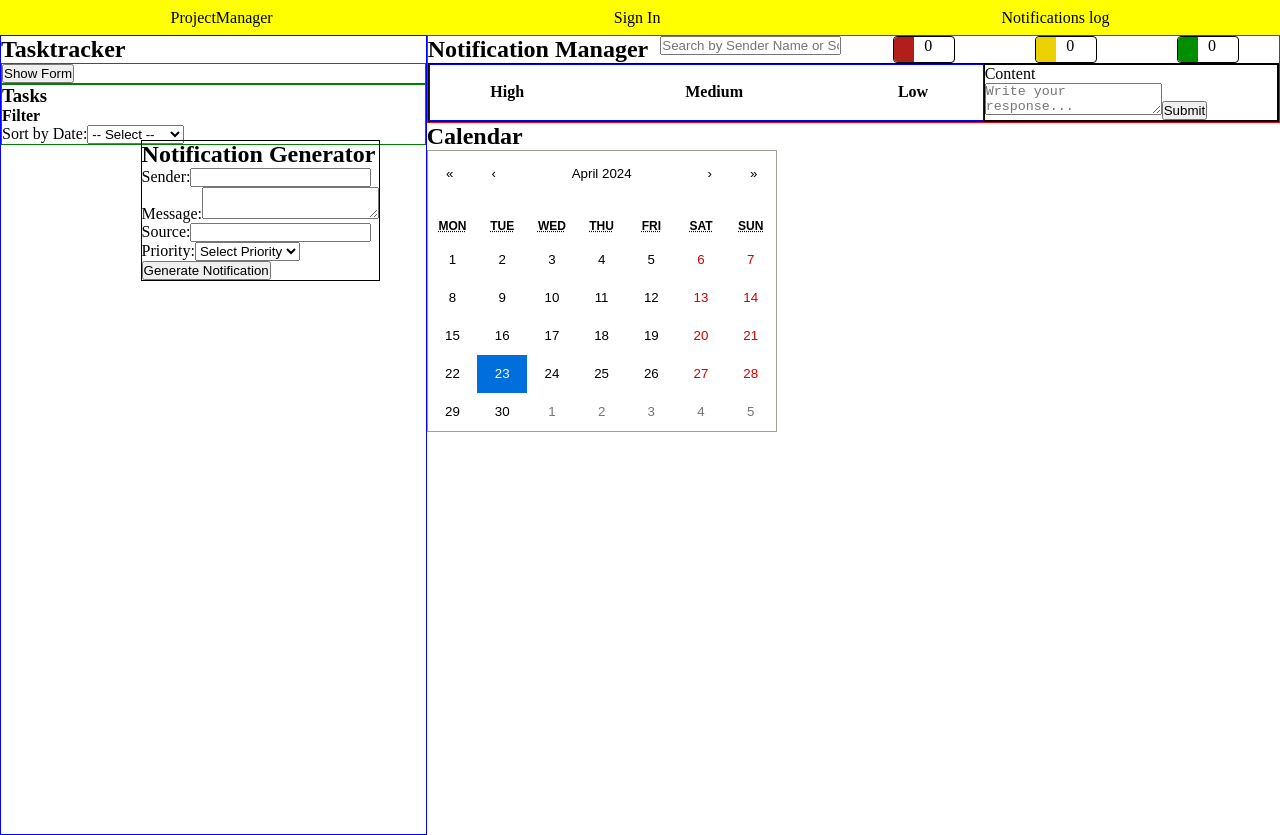
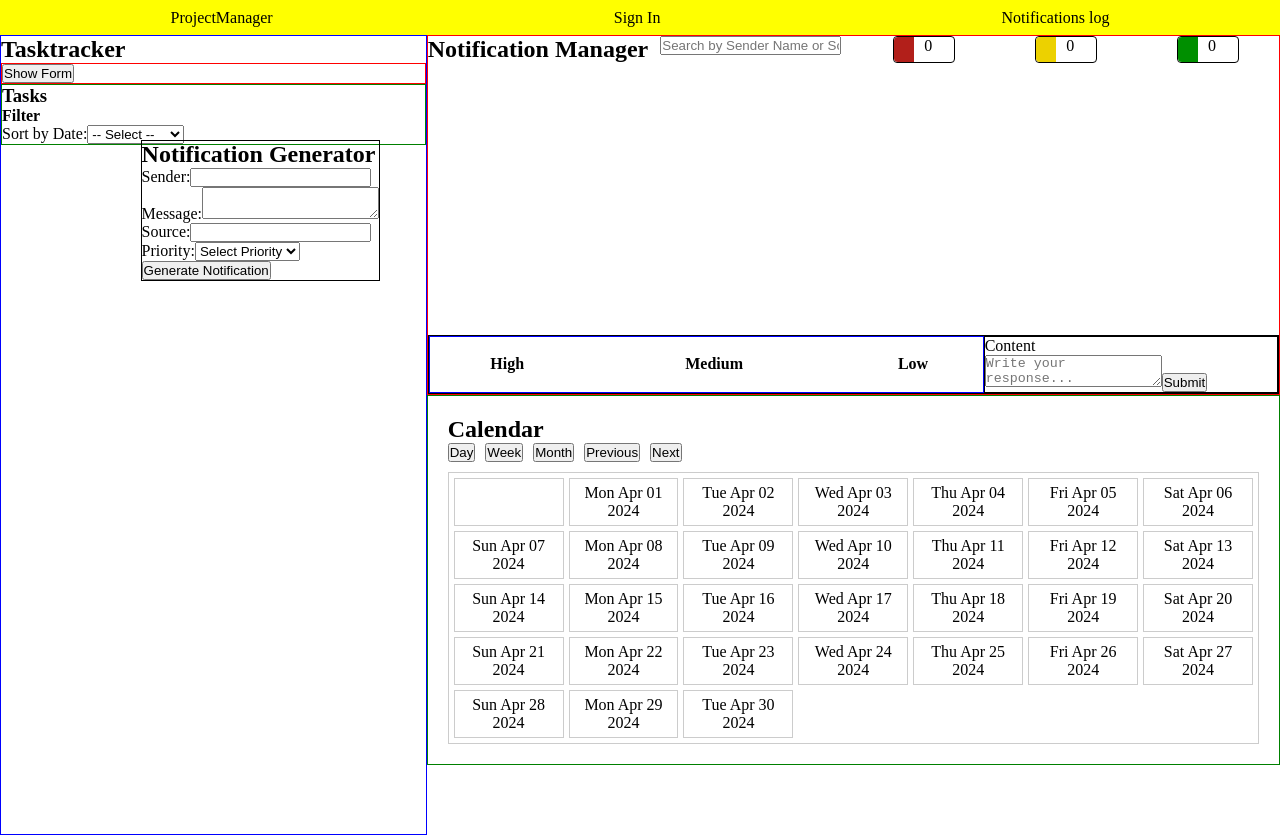
Before and after one commit to EdGitDonald/NotProject, a React (Vite) app: page / in a window 1280 px wide. Built offline with nearby package versions, Linux system fonts and the light colour scheme.

Commit message:
Calendar added next and previous

```diff
--- a/src/Components/Calendar/Calendar.css
+++ b/src/Components/Calendar/Calendar.css
@@ -1,3 +1,39 @@
 .calendar-container{
     border: 1px solid green;
 }
+
+.calendar-container {
+    width: auto;
+    margin: 0 auto;
+    padding: 20px;
+  }
+
+  .view-options {
+    margin-bottom: 10px;
+  }
+
+  .view-options button {
+    margin-right: 10px;
+  }
+
+  .calendar-grid {
+    display: grid;
+    gap: 10px;
+  }
+
+  .current-day, .current-week, .current-month {
+    display: grid;
+    grid-template-columns: repeat(7, 1fr);
+    gap: 5px;
+  }
+
+  .current-week, .current-month {
+    border: 1px solid #ccc;
+    padding: 5px;
+  }
+
+  .current-week div, .current-month div {
+    border: 1px solid #ccc;
+    padding: 5px;
+    text-align: center;
+  }
--- a/src/Components/Calendar/Calendar.jsx
+++ b/src/Components/Calendar/Calendar.jsx
@@ -1,23 +1,108 @@
 import React, { useState } from 'react';
-import Calendar from 'react-calendar';
-import 'react-calendar/dist/Calendar.css';
+import './Calendar.css';
 
-function CustomCalendar() {
-  const [date, setDate] = useState(new Date());
+function Calendar() {
+  const [view, setView] = useState('month'); // Default view is set to 'month'
+  const [currentDate, setCurrentDate] = useState(new Date());
 
-  const onChange = (newDate) => {
-    setDate(newDate);
+  // Function to generate dates for the current day
+  const generateCurrentDay = () => {
+    return (
+      <div className='current-day'>{currentDate.toDateString()}</div>
+    );
+  };
+
+  // Function to generate dates for the current week
+  const generateCurrentWeek = () => {
+    const currentWeek = [];
+
+    for (let i = 0; i < 7; i++) {
+      const date = new Date(currentDate);
+      date.setDate(currentDate.getDate() - currentDate.getDay() + i);
+      currentWeek.push(date.toDateString());
+    }
+
+    return (
+      <div className='current-week'>
+        {currentWeek.map((day, index) => (
+          <div key={index}>{day}</div>
+        ))}
+      </div>
+    );
+  };
+
+  // Function to generate dates for the current month
+  const generateCurrentMonth = () => {
+    const currentMonth = currentDate.getMonth();
+    const currentYear = currentDate.getFullYear();
+    const daysInMonth = new Date(currentYear, currentMonth + 1, 0).getDate();
+    const firstDayOfMonth = new Date(currentYear, currentMonth, 1).getDay(); // 0 for Sunday, 1 for Monday, etc.
+
+    const monthDates = [];
+
+    // Fill in the days before the first day of the month with empty slots
+    for (let i = 0; i < firstDayOfMonth; i++) {
+      monthDates.push('');
+    }
+
+    // Fill in the numbered dates for the month
+    for (let day = 1; day <= daysInMonth; day++) {
+      monthDates.push(new Date(currentYear, currentMonth, day).toDateString());
+    }
+
+    return (
+      <div className='current-month'>
+        {monthDates.map((date, index) => (
+          <div key={index}>{date}</div>
+        ))}
+      </div>
+    );
+  };
+
+  // Function to handle view change
+  const handleViewChange = (newView) => {
+    setView(newView);
+  };
+
+  // Function to handle navigating to the previous week/month
+  const handlePrevious = () => {
+    const previousDate = new Date(currentDate);
+    if (view === 'week') {
+      previousDate.setDate(previousDate.getDate() - 7);
+    } else if (view === 'month') {
+      previousDate.setMonth(previousDate.getMonth() - 1);
+    }
+    setCurrentDate(previousDate);
+  };
+
+  // Function to handle navigating to the next week/month
+  const handleNext = () => {
+    const nextDate = new Date(currentDate);
+    if (view === 'week') {
+      nextDate.setDate(nextDate.getDate() + 7);
+    } else if (view === 'month') {
+      nextDate.setMonth(nextDate.getMonth() + 1);
+    }
+    setCurrentDate(nextDate);
   };
 
   return (
-    <div>
+    <div className='calendar-container'>
       <h2>Calendar</h2>
-      <Calendar
-        onChange={onChange}
-        value={date}
-      />
+      <div className='view-options'>
+        <button onClick={() => handleViewChange('day')}>Day</button>
+        <button onClick={() => handleViewChange('week')}>Week</button>
+        <button onClick={() => handleViewChange('month')}>Month</button>
+        <button onClick={handlePrevious}>Previous</button>
+        <button onClick={handleNext}>Next</button>
+      </div>
+      <div className='calendar-grid'>
+        {view === 'day' && generateCurrentDay()}
+        {view === 'week' && generateCurrentWeek()}
+        {view === 'month' && generateCurrentMonth()}
+      </div>
     </div>
   );
 }
 
-export default CustomCalendar;
+export default Calendar;
--- a/src/Components/NotificationsManager/NotificationManager.css
+++ b/src/Components/NotificationsManager/NotificationManager.css
@@ -1,6 +1,7 @@
 .notificationmanager-container{
     border: 1px solid red;
     width: auto;
+    height: 360px;
     display: flex;
     flex-direction: column;
     justify-content: space-between;
```
